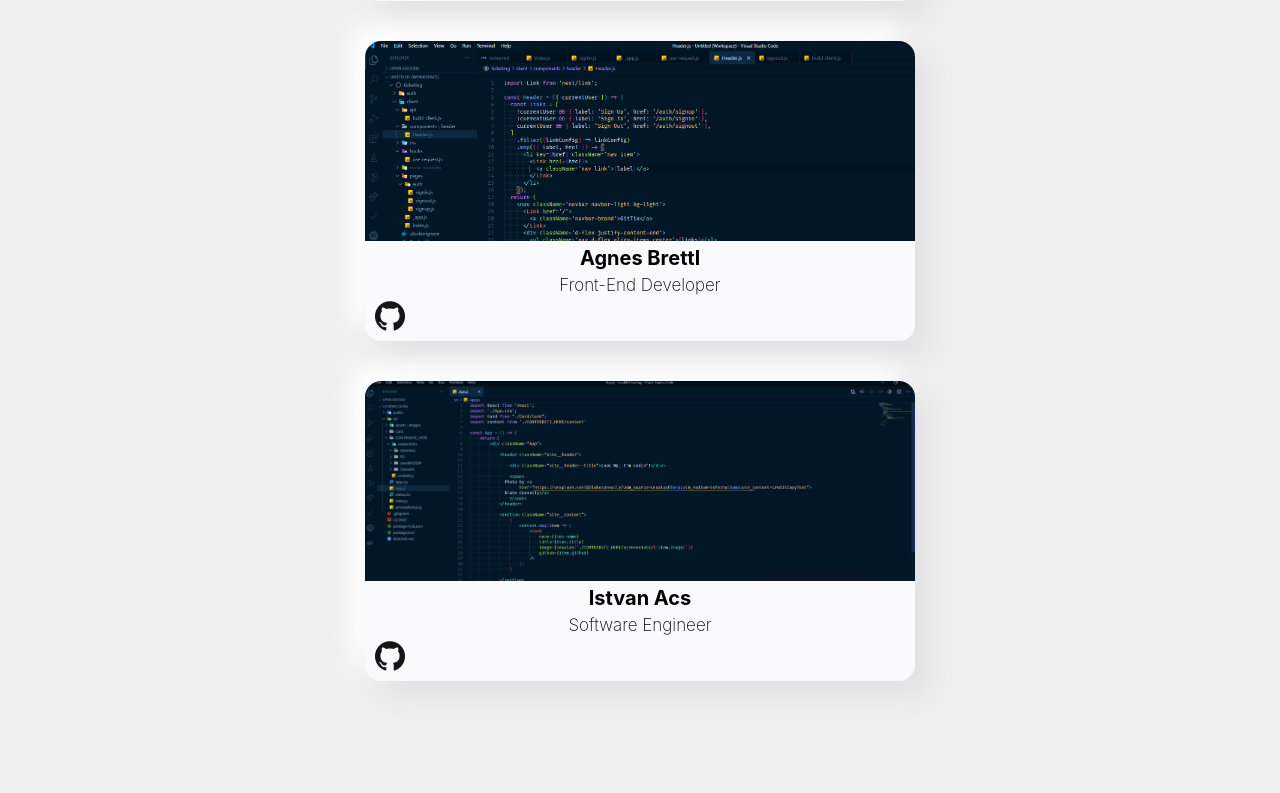
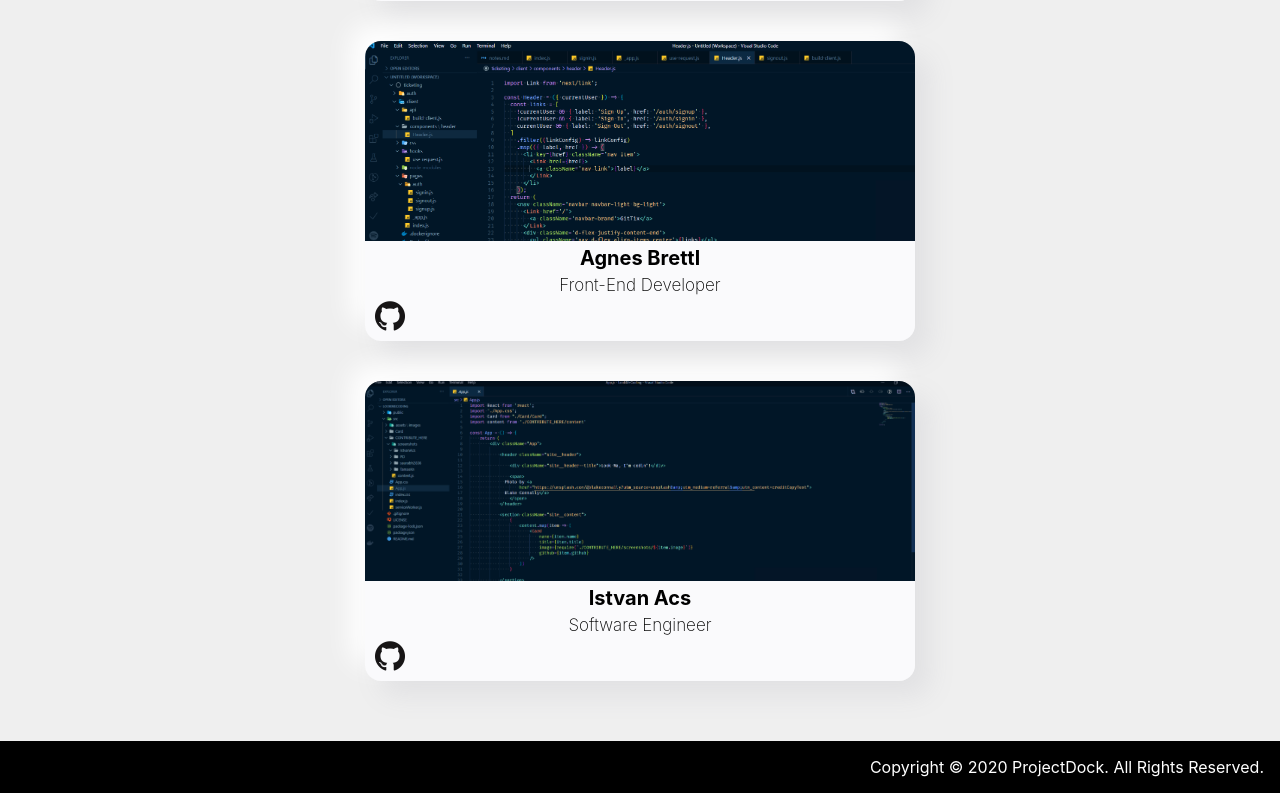
Before and after one commit to ProjectDock/LookMeCoding, a React (Create React App) app: page / in a window 1280 px wide. Shown: the part 1439-2232 px from the top of the page. Before the commit the page ends 2180 px from the top, so only its background shows below. Built offline with nearby package versions, Linux system fonts and the light colour scheme.

Commit message:
Add footer

```diff
--- a/src/App.css
+++ b/src/App.css
@@ -36,3 +36,15 @@
     flex-wrap: wrap;
     justify-content: space-evenly;
 }
+
+footer {
+    background-color: black;
+    color: white;
+    font-size: 16px;
+    padding: 16px;
+}
+
+.footer-content {
+    display: flex;
+    justify-content: flex-end;
+}
--- a/src/App.js
+++ b/src/App.js
@@ -32,6 +32,14 @@
 
             </section>
 
+            <footer>
+                <div className="footer-content">
+                    <p>
+                        Copyright © {new Date().getFullYear()} ProjectDock. All Rights Reserved.
+                    </p>
+                </div>
+            </footer>
+
         </div>
     );
 }
```
